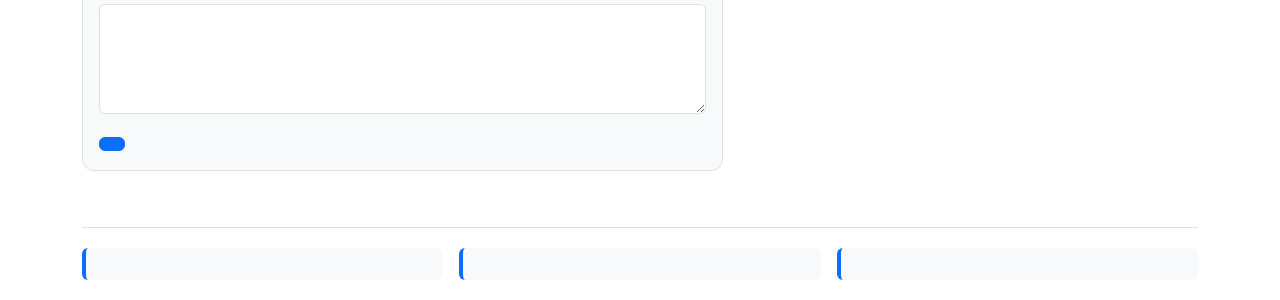
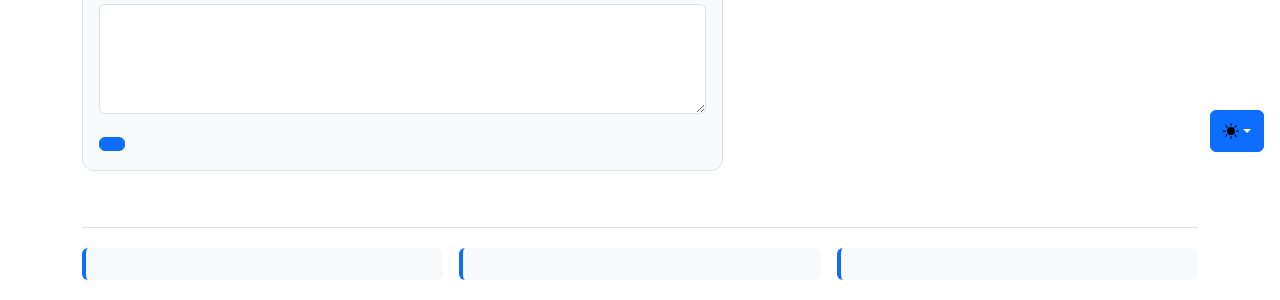
Before and after one commit to applied-data-bureau/applied-data-bureau.github.io, a Jekyll site: the page built from index.html, in a window 1280 px wide. Shown: the part 732-1032 px from the top of the page. Built offline with Jekyll 4.4.1, drawn with Linux system fonts in a browser that asks for light colours.

Commit message:
day/night

```diff
--- a/_includes/footer.html
+++ b/_includes/footer.html
@@ -12,3 +12,56 @@
       </a>
   </p>
 </footer>
+
+<svg xmlns="http://www.w3.org/2000/svg" class="d-none">
+  <symbol id="check2" viewBox="0 0 16 16">
+    <path d="M13.854 3.646a.5.5 0 0 1 0 .708l-7 7a.5.5 0 0 1-.708 0l-3.5-3.5a.5.5 0 1 1 .708-.708L6.5 10.293l6.646-6.647a.5.5 0 0 1 .708 0z"></path>
+  </symbol>
+  <symbol id="circle-half" viewBox="0 0 16 16">
+    <path d="M8 15A7 7 0 1 0 8 1v14zm0 1A8 8 0 1 1 8 0a8 8 0 0 1 0 16z"></path>
+  </symbol>
+  <symbol id="moon-stars-fill" viewBox="0 0 16 16">
+    <path d="M6 .278a.768.768 0 0 1 .08.858 7.208 7.208 0 0 0-.878 3.46c0 4.021 3.278 7.277 7.318 7.277.527 0 1.04-.055 1.533-.16a.787.787 0 0 1 .81.316.733.733 0 0 1-.031.893A8.349 8.349 0 0 1 8.344 16C3.734 16 0 12.286 0 7.71 0 4.266 2.114 1.312 5.124.06A.752.752 0 0 1 6 .278zM10.794 3.148a.217.217 0 0 1 .412 0l.387 1.162c.173.518.579.924 1.097 1.097l1.162.387a.217.217 0 0 1 0 .412l-1.162.387a1.734 1.734 0 0 0-1.097 1.097l-.387 1.162a.217.217 0 0 1-.412 0l-.387-1.162A1.734 1.734 0 0 0 9.31 6.593l-1.162-.387a.217.217 0 0 1 0-.412l1.162-.387a1.734 1.734 0 0 0 1.097-1.097l.387-1.162z"></path>
+  </symbol>
+  <symbol id="sun-fill" viewBox="0 0 16 16">
+    <path d="M8 12a4 4 0 1 0 0-8 4 4 0 0 0 0 8zM8 0a.5.5 0 0 1 .5.5v2a.5.5 0 0 1-1 0v-2A.5.5 0 0 1 8 0zm0 13a.5.5 0 0 1 .5.5v2a.5.5 0 0 1-1 0v-2A.5.5 0 0 1 8 13zm8-5a.5.5 0 0 1-.5.5h-2a.5.5 0 0 1 0-1h2a.5.5 0 0 1 .5.5zM3 8a.5.5 0 0 1-.5.5h-2a.5.5 0 0 1 0-1h2A.5.5 0 0 1 3 8zm10.657-5.657a.5.5 0 0 1 0 .707l-1.414 1.415a.5.5 0 1 1-.707-.708l1.414-1.414a.5.5 0 0 1 .707 0zm-9.193 9.193a.5.5 0 0 1 0 .707L3.05 13.657a.5.5 0 0 1-.707-.707l1.414-1.414a.5.5 0 0 1 .707 0zm9.193 2.121a.5.5 0 0 1-.707 0l-1.414-1.414a.5.5 0 0 1 .707-.707l1.414 1.414a.5.5 0 0 1 0 .707zM4.464 4.465a.5.5 0 0 1-.707 0L2.343 3.05a.5.5 0 1 1 .707-.707l1.414 1.414a.5.5 0 0 1 0 .708z"></path>
+  </symbol>
+</svg>
+<div class="dropdown position-fixed bottom-0 end-0 mb-3 me-3 bd-mode-toggle">
+  <button
+    class="btn btn-bd-primary py-2 dropdown-toggle d-flex align-items-center"
+    id="bd-theme"
+    type="button"
+    aria-expanded="false"
+    data-bs-toggle="dropdown"
+    aria-label="Toggle theme (auto)"
+  >
+    <svg class="bi my-1 theme-icon-active" aria-hidden="true">
+      <use href="#circle-half"></use>
+    </svg>
+    <span class="visually-hidden" id="bd-theme-text">Toggle theme</span>
+  </button>
+  <ul class="dropdown-menu dropdown-menu-end shadow" aria-labelledby="bd-theme-text">
+    <li>
+      <button type="button" class="dropdown-item d-flex align-items-center" data-bs-theme-value="light" aria-pressed="false">
+        <svg class="bi me-2 opacity-50" aria-hidden="true"><use href="#sun-fill"></use></svg>
+        Light
+        <svg class="bi ms-auto d-none" aria-hidden="true"><use href="#check2"></use></svg>
+      </button>
+    </li>
+    <li>
+      <button type="button" class="dropdown-item d-flex align-items-center" data-bs-theme-value="dark" aria-pressed="false">
+        <svg class="bi me-2 opacity-50" aria-hidden="true"><use href="#moon-stars-fill"></use></svg>
+        Dark
+        <svg class="bi ms-auto d-none" aria-hidden="true"><use href="#check2"></use></svg>
+      </button>
+    </li>
+    <li>
+      <button type="button" class="dropdown-item d-flex align-items-center active" data-bs-theme-value="auto" aria-pressed="true">
+        <svg class="bi me-2 opacity-50" aria-hidden="true"><use href="#circle-half"></use></svg>
+        Auto
+        <svg class="bi ms-auto d-none" aria-hidden="true"><use href="#check2"></use></svg>
+      </button>
+    </li>
+  </ul>
+</div>
--- a/_includes/head.html
+++ b/_includes/head.html
@@ -8,6 +8,7 @@
       content="Raskumandrin"
     />
   <title>{{ page.title }} · {{ site.title }}</title>
+    <script src="{{ '/assets/color-modes.js' | relative_url }}"></script>
     <link href="{{ '/assets/bootstrap.min.css' | relative_url }}" rel="stylesheet" />
     <meta name="theme-color" content="#0d6efd" />
     <link
@@ -19,6 +20,10 @@
       .hero-card {
         background: linear-gradient(135deg, #e9f2ff 0%, #f8fbff 100%);
         border: 1px solid #d7e6ff;
+      }
+      [data-bs-theme="dark"] .hero-card {
+        background: linear-gradient(135deg, #1c2a3b 0%, #17202d 100%);
+        border-color: #2e3e53;
       }
       .section-title {
         margin-bottom: 1.25rem;
@@ -48,8 +53,37 @@
         padding: 1rem;
         background: var(--bs-tertiary-bg);
       }
+      .hero-note-card {
+        background: var(--bs-body-bg);
+        border: 1px solid var(--bs-border-color);
+      }
       .blog-post {
         margin-bottom: 2rem;
       }
+      .btn-bd-primary {
+        --bd-blue-bg: #0d6efd;
+        --bd-blue-rgb: 13, 110, 253;
+        --bs-btn-font-weight: 600;
+        --bs-btn-color: var(--bs-white);
+        --bs-btn-bg: var(--bd-blue-bg);
+        --bs-btn-border-color: var(--bd-blue-bg);
+        --bs-btn-hover-color: var(--bs-white);
+        --bs-btn-hover-bg: #0b5ed7;
+        --bs-btn-hover-border-color: #0a58ca;
+        --bs-btn-focus-shadow-rgb: var(--bd-blue-rgb);
+        --bs-btn-active-color: var(--bs-btn-hover-color);
+        --bs-btn-active-bg: #0a58ca;
+        --bs-btn-active-border-color: #0a53be;
+      }
+      .bd-mode-toggle {
+        z-index: 1500;
+      }
+      .bd-mode-toggle .bi {
+        width: 1em;
+        height: 1em;
+      }
+      .bd-mode-toggle .dropdown-menu .active .bi {
+        display: block !important;
+      }
     </style>
   </head>
--- a/index.html
+++ b/index.html
@@ -30,7 +30,7 @@ title: Home
       </div>
     </div>
     <div class="col-lg-4">
-      <div class="p-3 rounded-3 bg-white border">
+      <div class="p-3 rounded-3 hero-note-card">
         <p class="mb-2 fw-semibold">
 {% if site.lang == "ru" %}Быстрый старт{% endif %}
 {% if site.lang == "rs" %}Brz početak{% endif %}
```
